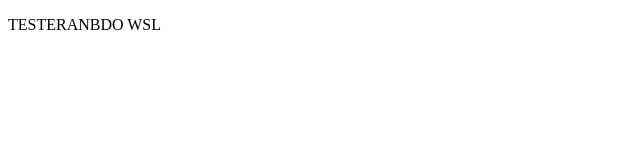
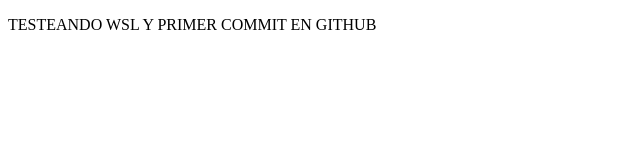
Before and after one commit to SrThompsonCode/projectCursoPrework, a plain HTML site: page index.html in a window 1280 px wide. Shown: the whole page, without its empty margins (0-640 px from the left). Drawn offline with Linux system fonts and the light colour scheme.

Commit message:
modifique el index.html

```diff
--- a/index.html
+++ b/index.html
@@ -6,6 +6,6 @@
     <title>TEST WSL</title>
   </head>
   <body>
-    <p>TESTERANBDO WSL</p>
+    <p>TESTEANDO WSL Y PRIMER COMMIT EN GITHUB</p>
   </body>
 </html>
```
